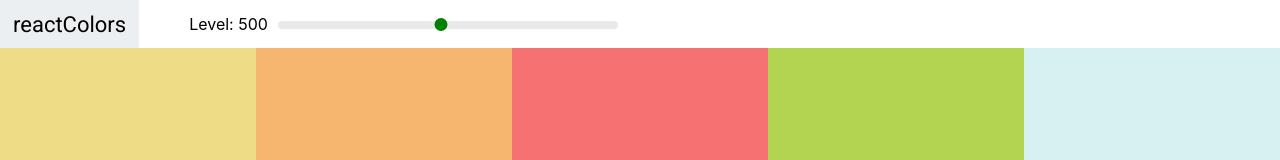
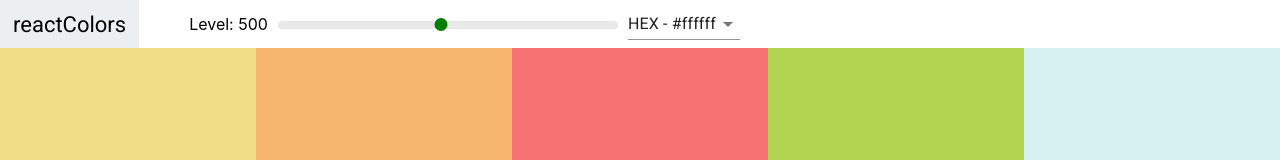
Before and after one commit to Cashley112/react-colors, a React (Create React App) app: page / in a window 1280 px wide. Shown: the top 160 px of the page. Built offline with nearby package versions, Linux system fonts and the light colour scheme.

Commit message:
install material-ui, add select for color formats in navbar

```diff
--- a/package.json
+++ b/package.json
@@ -3,6 +3,7 @@
   "version": "0.1.0",
   "private": true,
   "dependencies": {
+    "@material-ui/core": "^4.12.1",
     "@testing-library/jest-dom": "^5.14.1",
     "@testing-library/react": "^11.2.7",
     "@testing-library/user-event": "^12.8.3",
--- a/src/Navbar.js
+++ b/src/Navbar.js
@@ -1,12 +1,24 @@
-import React, { Component } from 'react'
+import React, { Component } from 'react';
+import Select from '@material-ui/core/Select';
+import MenuItem from '@material-ui/core/MenuItem';
 import Slider from 'rc-slider';
 import './Navbar.css';
 import 'rc-slider/assets/index.css';
 
 
 class Navbar extends Component {
+    constructor(props) {
+        super(props);
+        this.state = { format: 'hex' };
+        this.handleChange = this.handleChange.bind(this);
+    }
+    handleChange(e) {
+        this.setState({ format: e.target.value });
+        this.props.changeFormat(e.target.value);
+    }
     render(){
         const { level, changeLevel } = this.props;
+        const { format } = this.state;
         return(
             <header className='Navbar'>
                 <div className='logo'>
@@ -24,6 +36,13 @@ class Navbar extends Component {
                     />
                 </div>
                 </div>
+                <div className='select-container'>
+                    <Select value={format} onChange={this.handleChange}>
+                        <MenuItem value='hex'>HEX - #ffffff</MenuItem>
+                        <MenuItem value='rgb'>RGB - rgb(255, 255, 255)</MenuItem>
+                        <MenuItem value='rgba'>RGBA - rgb(255, 255, 255, 0.1)</MenuItem>
+                    </Select>
+                </div>
             </header>
         )
     }
--- a/src/Palette.js
+++ b/src/Palette.js
@@ -8,22 +8,31 @@ class Palette extends Component {
     constructor(props) {
         super(props);
         this.state = {
-            level: 500
+            level: 500,
+            format: 'hex'
         };
         this.changeLevel = this.changeLevel.bind(this);
+        this.changeFormat = this.changeFormat.bind(this);
     }
     changeLevel(level) {
         this.setState({ level })
     }
+    changeFormat(val) {
+        this.setState({ format: val })
+    }
     render() {
         const { colors } = this.props.palette;
-        const { level } = this.state;
+        const { level, format } = this.state;
         const colorBoxes = colors[level].map(color => (
-            <ColorBox background={color.hex} name={color.name} />
+            <ColorBox background={color[format]} name={color.name} />
         ))
         return(
             <div className='Palette'>
-                <Navbar level={level} changeLevel={this.changeLevel}/>
+                <Navbar
+                    level={level}
+                    changeLevel={this.changeLevel}
+                    changeFormat={this.changeFormat}
+                />
                 {/* navbar goes here */}
                 <div className='Palette-colors'>
                     {colorBoxes}
```
Also changed, not shown: 1 other file (tests, documents, lock files or other folders).
